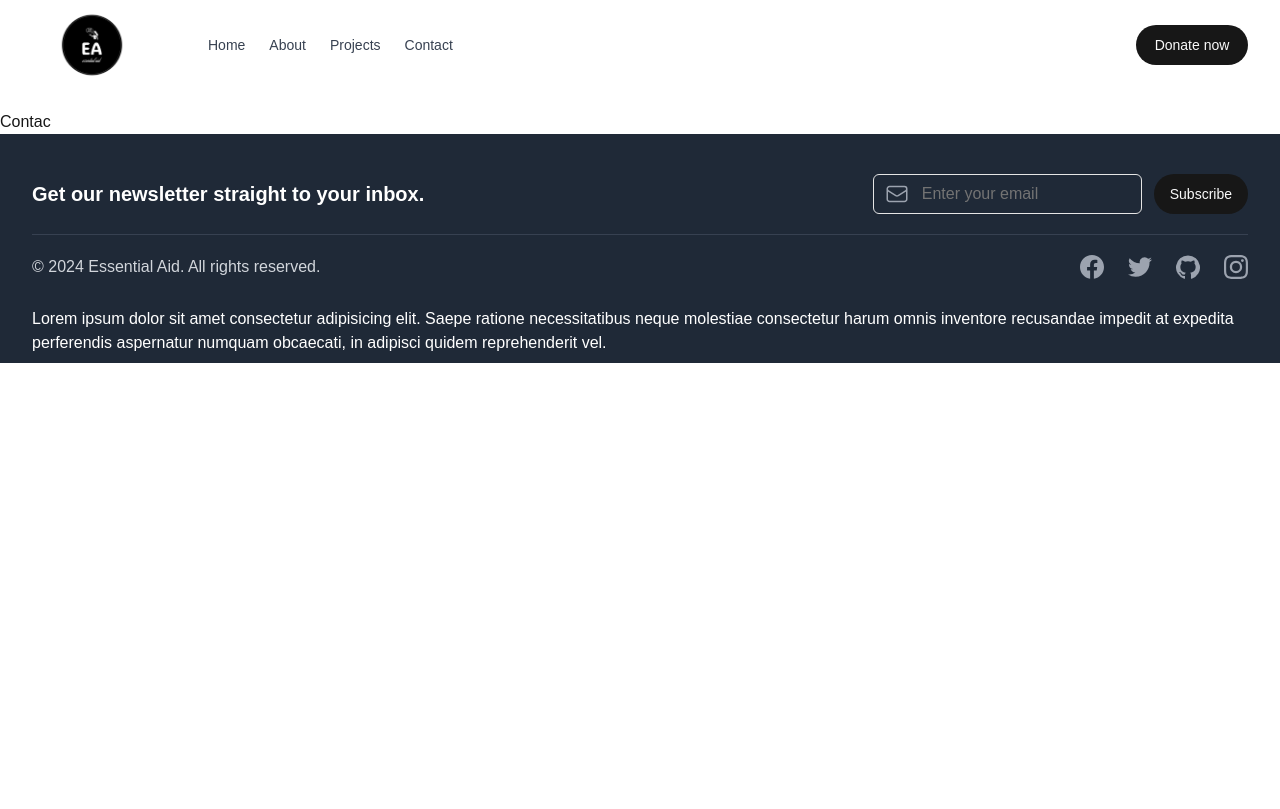
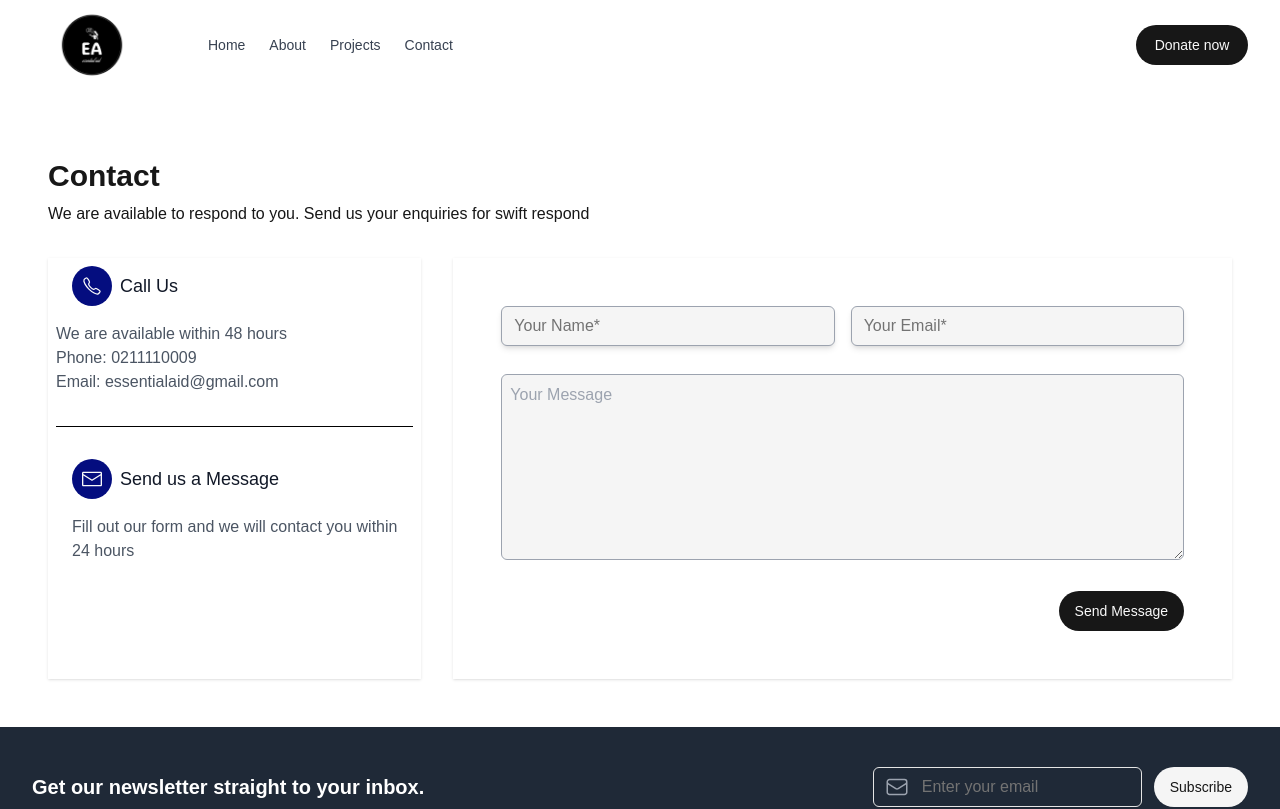
Before and after one commit to eakelvin/ngo-test, a Next.js app: page /contact in a window 1280 px wide. Shown: the top 809 px of the page. Built offline with nearby package versions, Linux system fonts and the light colour scheme.

Commit message:
contact form

```diff
--- a/app/contact/page.tsx
+++ b/app/contact/page.tsx
@@ -1,9 +1,10 @@
 import React from 'react'
+import Contact from '@/components/forms/contact'
 
 const page = () => {
     return (
         <div>
-            Contac
+            <Contact />
         </div>
     )
 }
--- a/components/footer/footer.tsx
+++ b/components/footer/footer.tsx
@@ -25,7 +25,6 @@ const Footer = () => {
             );
             toast.success("Email Subscribed Successfully!");
             // console.log('Email Subscribed Successfully!', response.data);
-            reset();
         } catch (error) {
             console.error('Failed to send email:', error);
             toast.error("Uh oh! Something went wrong.")
@@ -61,7 +60,7 @@ const Footer = () => {
                                     {...register("email")}
                                 />
                             </div>
-                            <Button type='submit'>
+                            <Button variant={"secondary"} type='submit'>
                                 {loading ? <Spinner /> : 'Subscribe'}
                             </Button>
                         </form>
--- a/components/forms/contact.tsx
+++ b/components/forms/contact.tsx
@@ -0,0 +1,134 @@
+"use client"
+import React, { useState } from 'react'
+import Spinner from '../ui/spinner'
+import { Button } from '../ui/button'
+import { Input } from '../ui/input'
+import { useForm, SubmitHandler } from 'react-hook-form'
+import { RxEnvelopeClosed } from 'react-icons/rx'
+import { IoCallOutline } from 'react-icons/io5'
+import toast from 'react-hot-toast'
+import axios from 'axios'
+
+const Contact = () => {
+    const [loading, setLoading] = useState<Boolean>(false);
+    const {
+        register, handleSubmit, formState: { errors }, reset
+    } = useForm<ContactValues>({ mode: "onChange" });
+
+    const onSubmit: SubmitHandler<ContactValues> = async (data) => {
+        try {
+            setLoading(true);
+            const response = await axios.post(
+                `${process.env.BASE_URL}/messages/create`,
+                data
+            );
+            if (response.status === 201) {
+                toast.success('Message Sent Successfully!');
+            };
+            // console.log(response);
+        } catch (error) {
+            console.error('Failed to send email:', error);
+            toast.error("Uh oh! Something went wrong.");
+        } finally {
+            setLoading(false);
+            reset();
+        }
+    };
+
+    return (
+        <div className="mx-auto max-w-7xl px-8 py-14 lg:p-12">
+            <div className=''>
+                <h1 className='font-extrabold text-3xl'>Contact</h1>
+                <p className='mt-2 font-normal text-base'>
+                    We are available to respond to you. Send us your enquiries for swift respond
+                </p>
+            </div>
+            <div className="flex items-stretch justify-center mt-8">
+                <div className="grid md:grid-cols-3 gap-8">
+                    <div className="md:col-span-1 w-full bg-[#FFFFFF] shadow md:p-2 p-5 h-full">
+                        <ul className="">
+                            <li className='mb-4'>
+                                <div className='ml-4 flex flex-row items-center'>
+                                    <div className="flex h-10 w-10 items-center justify-center rounded-full bg-[#040D7F] text-gray-50">
+                                        <IoCallOutline size={20} />
+                                    </div>
+                                    <h3 className="ml-2 text-lg font-medium leading-6 text-gray-900 dark:text-white">
+                                        Call Us
+                                    </h3>
+                                </div>
+                                <div className="my-4">
+                                    <p className="text-gray-600 dark:text-slate-400">We are available within 48 hours</p>
+                                    <p className="text-gray-600 dark:text-slate-400">Phone: 0211110009</p>
+                                    <p className=" text-gray-600 dark:text-slate-400">Email: essentialaid@gmail.com</p>
+                                </div>
+                            </li>
+                            <hr className="h-px my-8 bg-black border-0" />
+                            <li className='mt-5'>
+                                <div className='ml-4 flex flex-row items-center'>
+                                    <div className="flex h-10 w-10 items-center justify-center rounded-full bg-[#040D7F] text-gray-50">
+                                        <RxEnvelopeClosed size={20} />
+                                    </div>
+                                    <h3 className="ml-2 text-lg font-medium leading-6 text-gray-900 dark:text-white">
+                                        Send us a Message
+                                    </h3>
+                                </div>
+                                <div className="ml-4 my-4">
+                                    <p className="mb-2 text-gray-600 dark:text-slate-400">
+                                        Fill out our form and we will contact you within 24 hours
+                                    </p>
+                                </div>
+                            </li>
+                        </ul>
+                    </div>
+                    <div className="md:col-span-2 w-full shadow card h-full max-w-6xl p-5 md:p-12">
+                        <form onSubmit={handleSubmit(onSubmit)}>
+                            <div className="mb-6">
+                                <div className="md:flex md:flex-row md:space-x-4 space-y-3 md:space-y-0">
+                                    <div className="w-full mx-0 mb-1 sm:mb-4">
+                                        <label htmlFor="name" className="pb-1 text-xs uppercase tracking-wider"></label>
+                                        <Input
+                                            type="text"
+                                            placeholder="Your Name*"
+                                            className="mb-2 bg-[#F5F5F5] border border-gray-400 shadow-md dark:text-gray-300 sm:mb-0"
+                                            {...register("name")}
+                                            required
+                                        />
+                                    </div>
+                                    <div className="w-full mx-0 mb-1 sm:mb-4">
+                                        <label htmlFor="email" className="pb-1 text-xs uppercase tracking-wider"></label>
+                                        <Input
+                                            type="email"
+                                            placeholder="Your Email*"
+                                            className="mb-2 bg-[#F5F5F5] border-gray-400 shadow-md dark:text-gray-300 sm:mb-0"
+                                            {...register("email")}
+                                            required
+                                        />
+                                    </div>
+                                </div>
+                                <div className="mx-0 mb-1 sm:mb-4 mt-3 md:mt-3">
+                                    <label htmlFor="textarea" className="pb-1 text-xs uppercase tracking-wider"></label>
+                                    <textarea
+                                        cols={30}
+                                        rows={7}
+                                        placeholder="Your Message"
+                                        className="mb-2 w-full bg-[#F5F5F5] rounded-md border border-gray-400 py-2 pl-2 pr-4 shadow-md0 sm:mb-0"
+                                        {...register("message")}
+                                        required
+                                    >
+                                    </textarea>
+                                </div>
+                            </div>
+                            <div className="flex justify-end">
+                                <Button type='submit'>
+                                    {loading ? <Spinner /> : 'Send Message'}
+                                </Button>
+                            </div>
+                        </form>
+                    </div>
+                </div>
+            </div>
+        </div>
+    )
+}
+
+export default Contact
--- a/components/forms/donate.tsx
+++ b/components/forms/donate.tsx
@@ -0,0 +1 @@
+"use client"
--- a/package.json
+++ b/package.json
@@ -21,6 +21,7 @@
     "react-dom": "^18",
     "react-hook-form": "^7.53.0",
     "react-hot-toast": "^2.4.1",
+    "react-icons": "^5.3.0",
     "tailwind-merge": "^2.5.2",
     "tailwindcss-animate": "^1.0.7"
   },
--- a/utils/type.ts
+++ b/utils/type.ts
@@ -5,6 +5,5 @@ type FooterValues = {
 type ContactValues = {
     name: string
     email: string
-    phone: string
     message: string
 }
```
Also changed, not shown: 1 other file (tests, documents, lock files or other folders).
